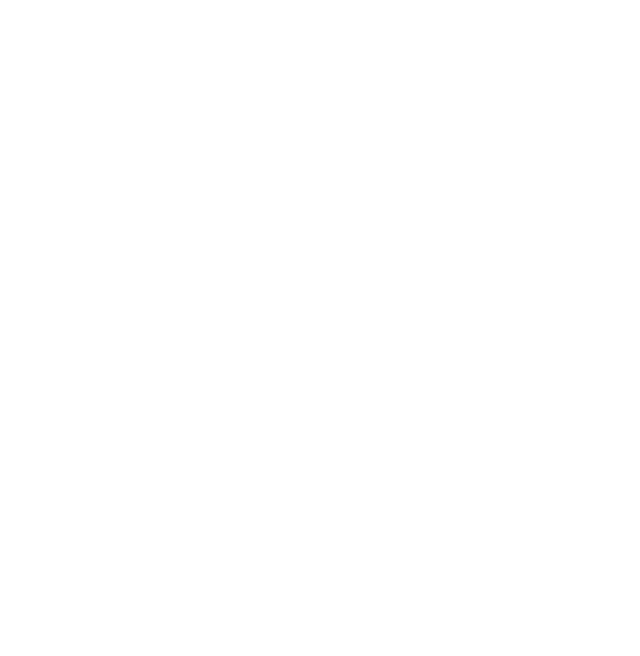
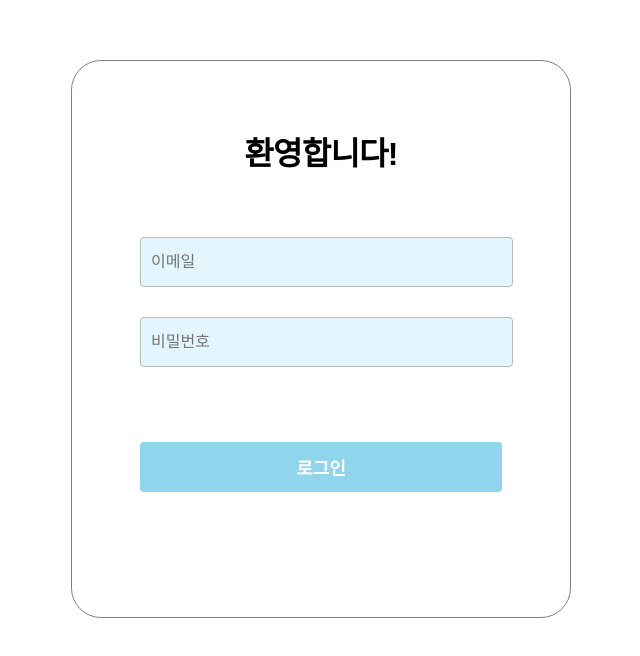
Before and after one commit to juyi212/Notepad, a React (Create React App) app: page /login in a window 1280 px wide. Before the commit this address had no page. Shown: the part 110-766 px from the top of the page, without its empty margins (319-959 px from the left). Built offline with nearby package versions, Linux system fonts and the light colour scheme.

Commit message:
feat: 로그인 페이지

```diff
--- a/package.json
+++ b/package.json
@@ -10,10 +10,12 @@
     "@types/node": "^16.11.46",
     "@types/react": "^18.0.15",
     "@types/react-dom": "^18.0.6",
+    "axios": "^0.27.2",
     "react": "^18.2.0",
     "react-dom": "^18.2.0",
     "react-router-dom": "^6.3.0",
     "react-scripts": "5.0.1",
+    "styled-components": "^5.3.5",
     "typescript": "^4.7.4",
     "web-vitals": "^2.1.4"
   },
@@ -40,5 +42,8 @@
       "last 1 firefox version",
       "last 1 safari version"
     ]
+  },
+  "devDependencies": {
+    "@types/styled-components": "^5.1.25"
   }
 }
--- /dev/null
+++ b/src/components/AuthForm/index.tsx
@@ -0,0 +1,71 @@
+import { Box, Button, Form, Input, Label, Error } from "./style";
+import { useState } from "react";
+import axios from 'axios';
+import { useNavigate } from 'react-router-dom'
+
+const AuthForm = () => {
+    const navigate = useNavigate()
+    const [email, setEmail] = useState('');
+    const [password, setPassword] = useState('');
+    const [emailMessage, setEmailMessage] = useState('')
+    const [PasswordMessage, setPasswordMessage] = useState('')
+
+    const onChangeEmail = (e: { target: { value: string; }; }) => {
+      const emailRegex =  /([\w-.]+)@((\[[0-9]{1,3}\.[0-9]{1,3}\.[0-9]{1,3}\.)|(([\w-]+\.)+))([a-zA-Z]{2,4}|[0-9]{1,3})(\]?)$/
+      setEmail(e.target.value)
+      if (!emailRegex.test(e.target.value)){
+        setEmailMessage('이메일 형식이 틀렸어요! 다시 확인해주세요.')
+      }else {
+        setEmailMessage(' ')
+      }
+    }
+
+    const onChangePassword = (e: { target: { value: string; };}) => {
+      setPassword(e.target.value)
+      if (e.target.value.length < 8) {
+        setPasswordMessage('비밀번호 8자 이상 입력해주세요.')
+      } else {
+        setPasswordMessage(' ')
+      }
+
+    }
+    const onSubmit = (e: any) => {
+      e.preventDefault()
+      if (email && password){
+        axios.post(`http://localhost:8080/users/login`, {email, password})
+        .then((res) => {
+          if(res.data.token){
+            localStorage.setItem('token', res.data.token)
+            navigate('/')
+          }
+        }
+        )
+        .catch((err) => alert("로그인에 실패했습니다."))
+      }
+    }
+
+    return (
+        <Box>
+            <Form onSubmit={onSubmit}>
+                <Label>환영합니다!</Label>
+                <Input
+                  type="email"
+                  id="email"
+                  name="email"
+                  onChange = {onChangeEmail}
+                  placeholder='이메일'/>
+                {emailMessage && <Error>{emailMessage}</Error>}
+                <Input
+                  type="password"
+                  id="password"
+                  name="password"
+                  onChange = {onChangePassword}
+                  placeholder='비밀번호'/>
+                {PasswordMessage && <Error>{PasswordMessage}</Error>}
+                <Button type="submit"> 로그인 </Button>
+            </Form>
+        </Box>
+    )
+}
+
+export default AuthForm;
--- /dev/null
+++ b/src/components/AuthForm/style.tsx
@@ -0,0 +1,63 @@
+import styled from 'styled-components';
+
+
+export const Box = styled.div `
+    padding: 20px 68px;
+    min-height: 500px;
+    border-radius: 30px;
+    border: 1px solid #808080;
+`
+
+export const Form = styled.form`
+    box-sizing: border-box;
+    display: flex;
+    flex-direction: column;
+    padding: 20px 0 30px;
+`
+
+export const Label = styled.h1`
+  text-align: center;
+  font-family: Slack-Larsseit, Helvetica Neue, Helvetica, Segoe UI, Tahoma, Arial, sans-serif;
+  font-size: 32px;
+  font-weight: 700;
+  margin: 30px 0;
+  line-height: 46px;
+  letter-spacing: -0.75px;
+`;
+
+export const Input = styled.input `
+    width: 97%;
+    height: 48px;
+    border: 1px solid #bababa;
+    background-color: #e3f5fd;
+    font-size: 16px;
+    margin : 30px 0 0 0;
+    padding: 0 10px;
+    border-radius: 4px;
+    &:focus {
+        --saf-0: rgba(var(--sk_highlight, 18, 100, 163), 1);
+        box-shadow: 0 0 0 1px var(--saf-0), 0 0 0 5px rgba(29, 155, 209, 0.3);
+    }
+`
+
+export const Button = styled.button `
+    color: #fff;
+    text-align: center;
+    text-decoration: none;
+    background: #90d5eb;
+    border-radius: 4px;
+    font-size: 18px;
+    font-weight: 700;
+    margin: 75px 0;
+    width: 100%;
+    height: 50px;
+    text-align: center;
+    cursor: pointer;
+    border: none;
+`
+export const Error = styled.div`
+  color: #e01e5a;
+  margin-top : 5px;
+  font-weight: bold;
+  font-size: 15px;
+`;
--- a/src/index.css
+++ b/src/index.css
@@ -1,13 +1,124 @@
+html,
+body,
+div,
+span,
+applet,
+object,
+iframe,
+h1,
+h2,
+h3,
+h4,
+h5,
+h6,
+p,
+blockquote,
+pre,
+a,
+abbr,
+acronym,
+address,
+big,
+cite,
+code,
+del,
+dfn,
+em,
+img,
+ins,
+kbd,
+q,
+s,
+samp,
+small,
+strike,
+strong,
+sub,
+sup,
+tt,
+var,
+b,
+u,
+i,
+center,
+dl,
+dt,
+dd,
+ol,
+ul,
+li,
+fieldset,
+form,
+label,
+legend,
+table,
+caption,
+tbody,
+tfoot,
+thead,
+tr,
+th,
+td,
+article,
+aside,
+canvas,
+details,
+embed,
+figure,
+figcaption,
+footer,
+header,
+hgroup,
+menu,
+nav,
+output,
+ruby,
+section,
+summary,
+time,
+mark,
+audio,
+video {
+  margin: 0;
+  padding: 0;
+  border: 0;
+  font-size: 100%;
+  font: inherit;
+  vertical-align: baseline;
+}
+/* HTML5 display-role reset for older browsers */
+article,
+aside,
+details,
+figcaption,
+figure,
+footer,
+header,
+hgroup,
+menu,
+nav,
+section {
+  display: block;
+}
 body {
-  margin: 0;
-  font-family: -apple-system, BlinkMacSystemFont, 'Segoe UI', 'Roboto', 'Oxygen',
-    'Ubuntu', 'Cantarell', 'Fira Sans', 'Droid Sans', 'Helvetica Neue',
-    sans-serif;
-  -webkit-font-smoothing: antialiased;
-  -moz-osx-font-smoothing: grayscale;
+  line-height: 1;
 }
-
-code {
-  font-family: source-code-pro, Menlo, Monaco, Consolas, 'Courier New',
-    monospace;
+ol,
+ul {
+  list-style: none;
 }
+blockquote,
+q {
+  quotes: none;
+}
+blockquote:before,
+blockquote:after,
+q:before,
+q:after {
+  content: "";
+  content: none;
+}
+table {
+  border-collapse: collapse;
+  border-spacing: 0;
+}
--- a/src/index.tsx
+++ b/src/index.tsx
@@ -4,6 +4,8 @@
 import App from './routes';
 import { BrowserRouter } from 'react-router-dom';
 import reportWebVitals from './reportWebVitals';
+
+
 
 const root = ReactDOM.createRoot(
   document.getElementById('root') as HTMLElement
--- a/src/pages/Auth/index.tsx
+++ /dev/null
@@ -1,11 +0,0 @@
-
-
-const Auth = () => {
-    return (
-        <div>
-
-        </div>
-    )
-}
-
-export default Auth;
--- /dev/null
+++ b/src/pages/Login/index.tsx
@@ -0,0 +1,13 @@
+import AuthForm from "../../components/AuthForm";
+import { Container } from "./style";
+
+
+const Login = () => {
+    return (
+        <Container>
+            <AuthForm />
+        </Container>
+    )
+}
+
+export default Login;
--- /dev/null
+++ b/src/pages/Login/style.tsx
@@ -0,0 +1,12 @@
+import styled from 'styled-components';
+
+export const Container = styled.div`
+    margin: 0 auto -236px;
+    background-color: transparent;
+    max-width: 500px;
+    &:before {
+        content: "";
+        height: 170px;
+        display: block;
+    }
+`
--- a/src/routes/index.tsx
+++ b/src/routes/index.tsx
@@ -1,12 +1,16 @@
+import { useEffect } from "react";
 import { Routes, Route } from "react-router-dom"
-import Auth from "../pages/Auth";
 import Home from "../pages/Home";
+import Login from "../pages/Login";
+
+
 
 const App = () => {
     return (
         <Routes>
             <Route path="/" element={<Home />}/>
-            <Route path="/auth" element={<Auth />}/>
+            <Route path="/login" element={<Login />}/>
+            {/* <Route path="/signup" element={<Login />}/> */}
         </Routes>
     )
 }
```
Also changed, not shown: src/App.css (deleted, +0 -38 lines), src/hooks/useInput.tsx (added, +14 -0 lines), 1 other file (tests, documents, lock files or other folders).
